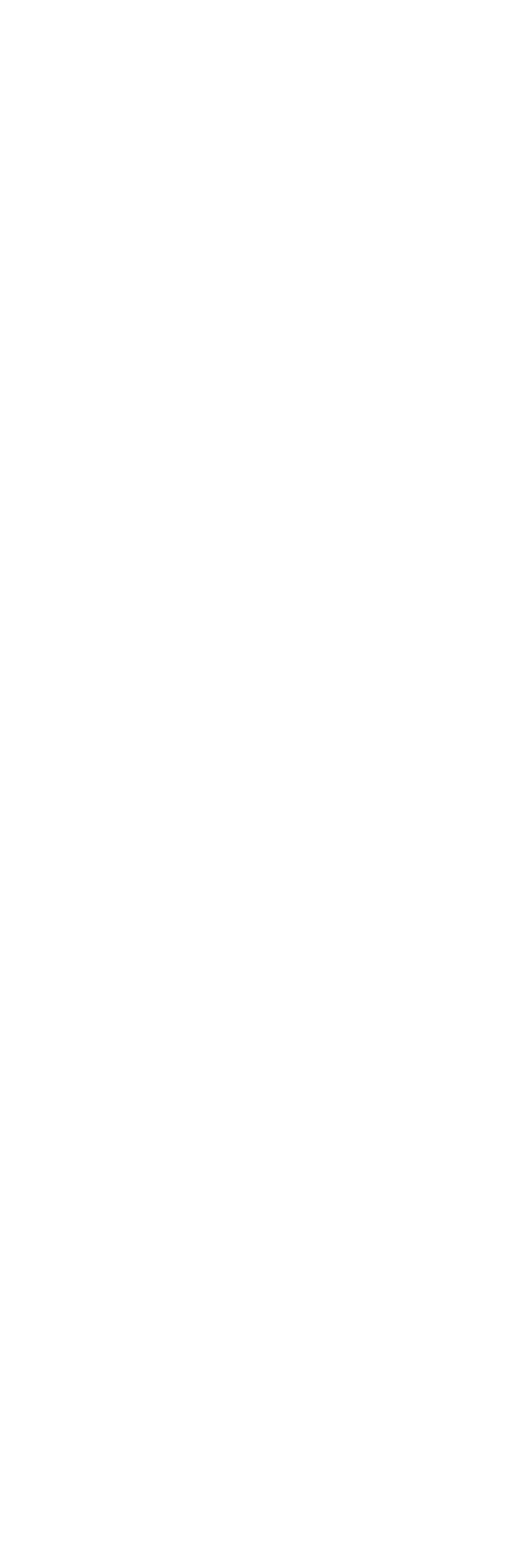
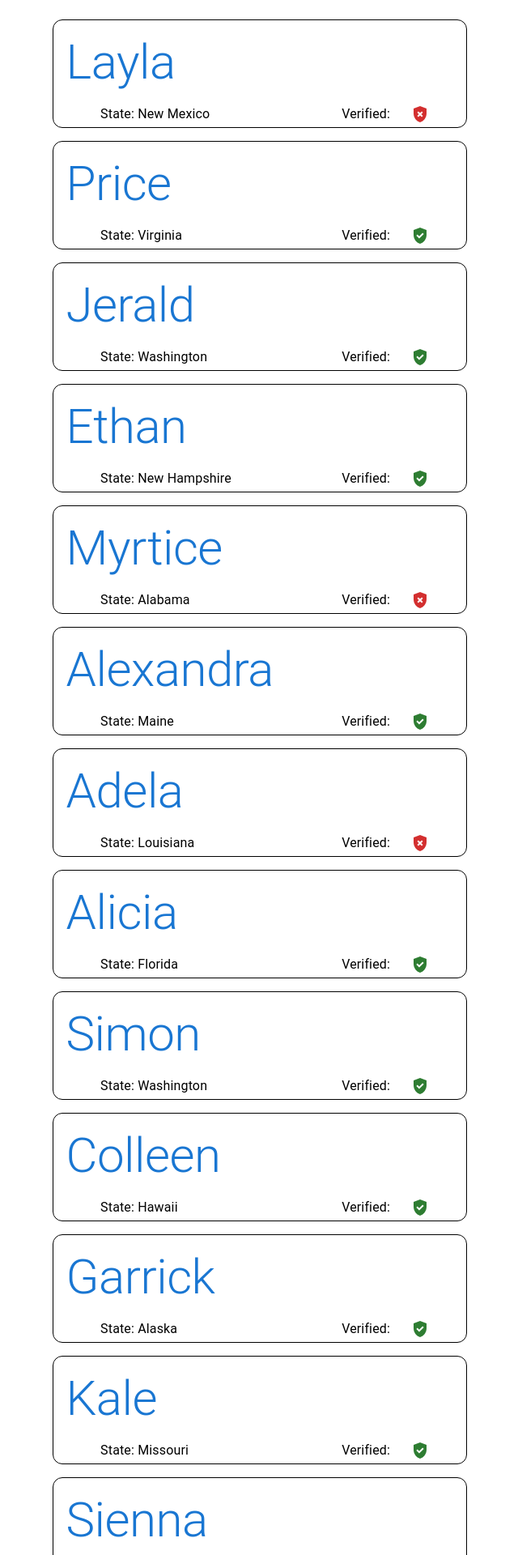
Before and after one commit to JesseNReynolds/ab-takehome, a React (Create React App) app: page /users in a window 1280 px wide. Before the commit this address had no page. Shown: the top 1920 px of the page at 81% size, without its empty margins (311-951 px from the left). Before the commit the page ends 800 px from the top, so only its background shows below. Built offline with nearby package versions, Linux system fonts and the light colour scheme.

Commit message:
User index page done

```diff
--- a/package.json
+++ b/package.json
@@ -5,6 +5,7 @@
   "dependencies": {
     "@emotion/react": "^11.10.6",
     "@emotion/styled": "^11.10.6",
+    "@mui/icons-material": "^5.11.11",
     "@mui/material": "^5.11.12",
     "@testing-library/jest-dom": "^5.16.5",
     "@testing-library/react": "^13.4.0",
--- a/src/App.js
+++ b/src/App.js
@@ -1,11 +1,13 @@
 import React from 'react'
 import { Route, Routes } from 'react-router-dom'
 import LandingPage from './Views/LandingPage/LandingPage'
+import UsersIndex from './Views/UsersIndex/UsersIndex'
 
 function App() {
   return (
     <Routes>
         <Route path="/" element={<LandingPage/>} />
+        <Route path='/users' element={<UsersIndex/>} />
     </Routes>
   )
 }
--- /dev/null
+++ b/src/Views/UsersIndex/UserCard.js
@@ -0,0 +1,27 @@
+import { Grid, Typography } from '@mui/material'
+import GppGoodIcon from '@mui/icons-material/GppGood';
+import GppBadIcon from '@mui/icons-material/GppBad';
+import React from 'react'
+
+function UserCard(props) {
+
+  return (
+    <Grid container spacing={2} key={props.user._id} sx={{border: 1, borderRadius: 3, marginTop: 2}}>
+      <Grid item xs={12}>
+        <Typography variant='h2' color="primary">{props.user.firstName}</Typography>
+      </Grid>
+      <Grid item xs={1}/>
+      <Grid item xs={7}>
+        <Typography variant='body1' color="initial">State: {props.user.state}</Typography>
+      </Grid>
+      <Grid item xs={2}>
+          <Typography variant='body1' color="initial">Verified: </Typography>
+      </Grid>
+      <Grid item xs={2}>
+      {props.user.isVerified? <GppGoodIcon color='success'/> : <GppBadIcon color='error'/>}
+      </Grid>
+    </Grid>
+  )
+}
+
+export default UserCard
--- /dev/null
+++ b/src/Views/UsersIndex/UsersIndex.js
@@ -0,0 +1,195 @@
+import { Stack } from '@mui/material';
+import { Box } from '@mui/system';
+import React, { useEffect, useState } from 'react'
+import UserCard from './UserCard';
+
+export default function UsersIndex() {
+
+  const [users, setUsers] = useState([])
+
+  useEffect(() => {
+    // const fetchData = async () => {
+    //   const data = await fetch('https://vlhjn5wxv6.execute-api.ca-central-1.amazonaws.com/users');
+    //   const json = await data.json();
+    //   setUsers(json);
+    //   console.log(json)
+    // }
+
+    // fetchData()
+    //   .catch(err => console.error(err))
+
+    setUsers([
+        {
+        _id: "6408fcc14d96f11ed561941a",
+        firstName: "Layla",
+        birthdate: "1949-10-26",
+        isVerified: false,
+        state: "New Mexico"
+        },
+        {
+        _id: "6408fcc14d96f11ed561941c",
+        firstName: "Price",
+        birthdate: "1960-05-27",
+        isVerified: true,
+        state: "Virginia"
+        },
+        {
+        _id: "6408fcc14d96f11ed561941b",
+        firstName: "Jerald",
+        birthdate: "1995-02-01",
+        isVerified: true,
+        state: "Washington"
+        },
+        {
+        _id: "6408fcc14d96f11ed5619421",
+        firstName: "Ethan",
+        birthdate: "1969-12-09",
+        isVerified: true,
+        state: "New Hampshire"
+        },
+        {
+        _id: "6408fcc14d96f11ed5619420",
+        firstName: "Myrtice",
+        birthdate: "1997-09-17",
+        isVerified: false,
+        state: "Alabama"
+        },
+        {
+        _id: "6408fcc14d96f11ed561941f",
+        firstName: "Alexandra",
+        birthdate: "1947-06-26",
+        isVerified: true,
+        state: "Maine"
+        },
+        {
+        _id: "6408fcc14d96f11ed5619422",
+        firstName: "Adela",
+        birthdate: "1989-01-27",
+        isVerified: false,
+        state: "Louisiana"
+        },
+        {
+        _id: "6408fcc14d96f11ed5619423",
+        firstName: "Alicia",
+        birthdate: "1990-10-14",
+        isVerified: true,
+        state: "Florida"
+        },
+        {
+        _id: "6408fcc14d96f11ed5619424",
+        firstName: "Simon",
+        birthdate: "1996-03-08",
+        isVerified: true,
+        state: "Washington"
+        },
+        {
+        _id: "6408fcc14d96f11ed5619425",
+        firstName: "Colleen",
+        birthdate: "1997-03-08",
+        isVerified: true,
+        state: "Hawaii"
+        },
+        {
+        _id: "6408fcc14d96f11ed5619426",
+        firstName: "Garrick",
+        birthdate: "1995-03-08",
+        isVerified: true,
+        state: "Alaska"
+        },
+        {
+        _id: "6408fcc14d96f11ed5619427",
+        firstName: "Kale",
+        birthdate: "2000-03-08",
+        isVerified: true,
+        state: "Missouri"
+        },
+        {
+        _id: "6408fcc14d96f11ed5619428",
+        firstName: "Sienna",
+        birthdate: "1989-03-08",
+        isVerified: true,
+        state: "Idaho"
+        },
+        {
+        _id: "6408fcc14d96f11ed5619429",
+        firstName: "Clay",
+        birthdate: "1991-03-08",
+        isVerified: true,
+        state: "Ohio"
+        },
+        {
+        _id: "6408fcc14d96f11ed561942a",
+        firstName: "Bailee",
+        birthdate: "1999-03-08",
+        isVerified: true,
+        state: "Idaho"
+        },
+        {
+        _id: "6408fcc14d96f11ed561941d",
+        firstName: "Jaime",
+        birthdate: "1997-09-28",
+        isVerified: false,
+        state: "Utah"
+        },
+        {
+        _id: "6408fcc14d96f11ed561942c",
+        firstName: "Chet",
+        birthdate: "1979-03-08",
+        isVerified: false,
+        state: "Kentucky"
+        },
+        {
+        _id: "6408fcc14d96f11ed561942d",
+        firstName: "Dameon",
+        birthdate: "1996-03-08",
+        isVerified: true,
+        isActive: true,
+        state: "California",
+        extId: "5d8f9df4-7177-4fd7-b22b-eab61626b5a2"
+        },
+        {
+        _id: "6408fcc14d96f11ed561942e",
+        firstName: "Jed",
+        birthdate: "1992-03-08",
+        isVerified: true,
+        isActive: true,
+        state: "Texas",
+        extId: "28f80097-d77c-453d-ad89-cd8526a2b047"
+        },
+        {
+        _id: "6408fcc14d96f11ed561941e",
+        firstName: "Jacinthe",
+        birthdate: "1955-06-04",
+        isVerified: true,
+        state: "Maine"
+        },
+        {
+        _id: "6408fcc14d96f11ed561942b",
+        firstName: "Jarvis",
+        birthdate: "2001-03-08",
+        isVerified: false,
+        state: "North Dakota"
+        }
+      ])
+  }, [])
+
+
+
+  return (
+    <Box
+      display="flex"
+      justifyContent="center"
+      alignItems="center"
+    >
+    <Stack
+      direction="column"
+      justifyContent="center"
+      alignItems="center"
+      sx={{maxWidth: "95%"}}
+    >
+      {users.map(user => <UserCard user={user} key={user._id}></UserCard>)}
+    </Stack>
+    </Box>
+  )
+
+}
```
Also changed, not shown: 1 other file (tests, documents, lock files or other folders).
